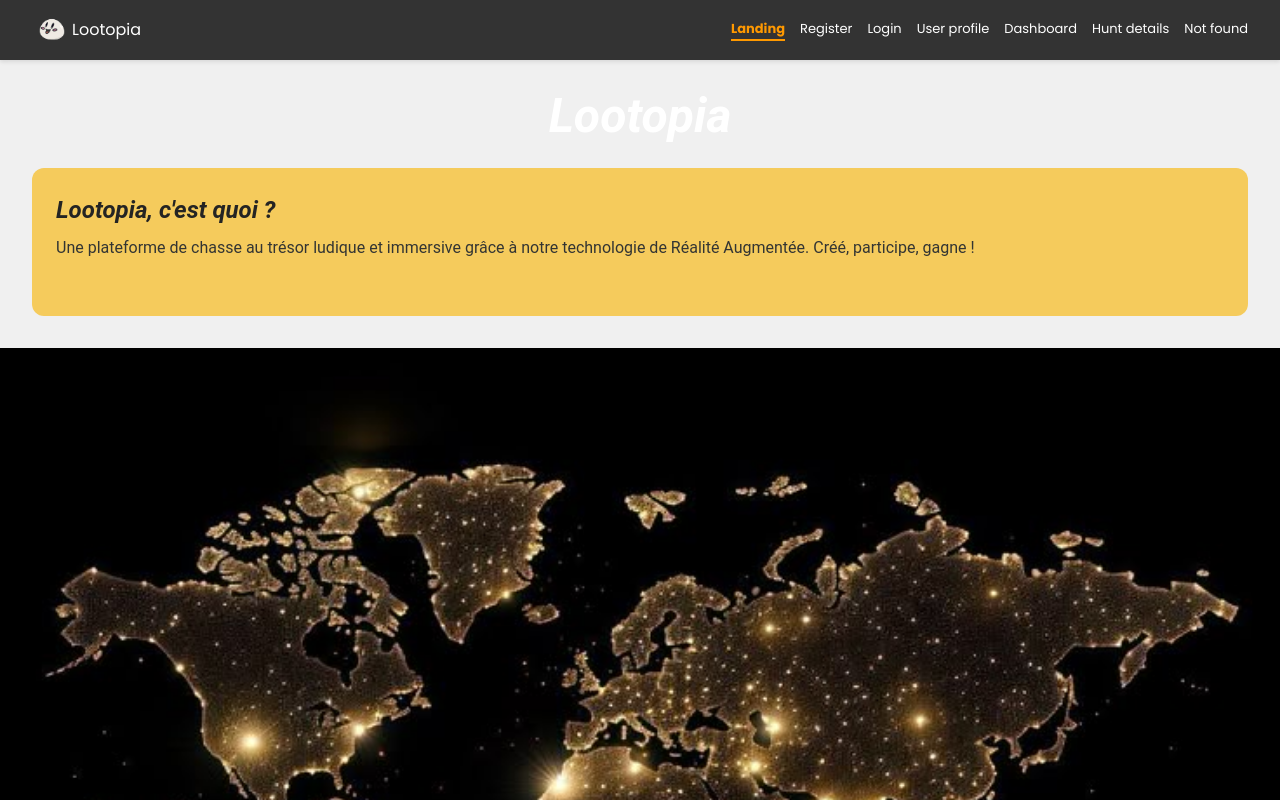
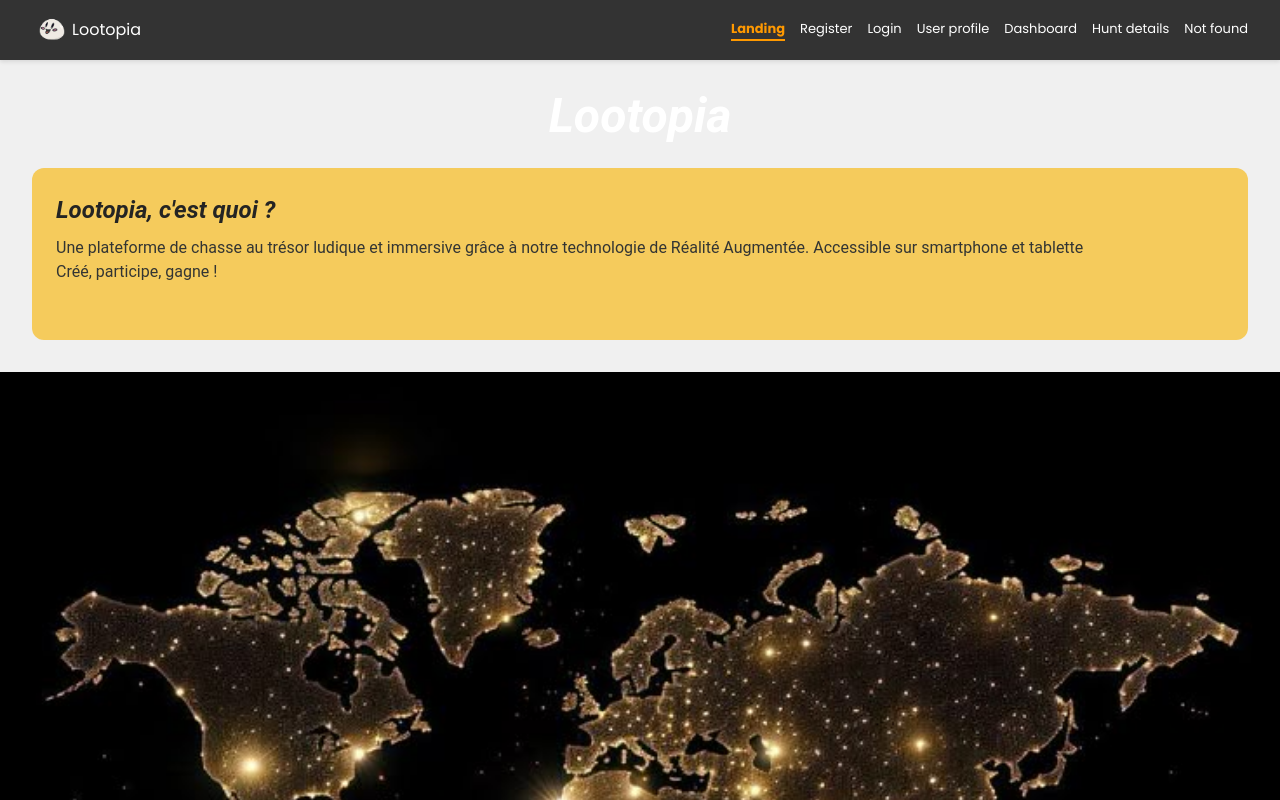
Before and after one commit to BriceNogue/Lootopia-front, an Angular app in the folder lootopia-front/: page /landing in a window 1280 px wide. Shown: the top 800 px of the page. Built offline with nearby package versions, Linux system fonts and the light colour scheme.

Commit message:
landing page

```diff
--- a/lootopia-front/src/app/pages/landing/landing.component.html
+++ b/lootopia-front/src/app/pages/landing/landing.component.html
@@ -4,7 +4,7 @@
     <div class="container-gold">
       <h2 class="subtitle">Lootopia, c'est quoi ?</h2>
       <p class="description">
-        Une plateforme de chasse au trésor ludique et immersive grâce à notre technologie de Réalité Augmentée. Créé, participe, gagne !
+        Une plateforme de chasse au trésor ludique et immersive grâce à notre technologie de Réalité Augmentée. Accessible sur smartphone et tablette Créé, participe, gagne !
       </p>
     </div>
 </section>
```
